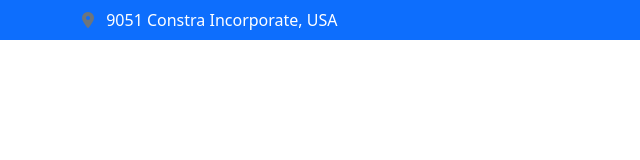
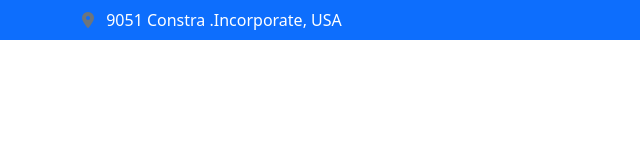
Before and after one commit to Jawad-khan8/firstresponsivewebpage, a plain HTML site: page index.html in a window 1280 px wide. Shown: the full height of the page, 0-640 px from the left. Drawn offline with nearby package versions, Linux system fonts and the light colour scheme.

Commit message:
edit dot

```diff
--- a/index.html
+++ b/index.html
@@ -23,7 +23,7 @@
                 <!-- Location -->
                 <div>
                     <i class="fa-solid fa-location-dot text-secondary me-2"></i>
-                    <span>9051 Constra Incorporate, USA</span>
+                    <span>9051 Constra .Incorporate, USA</span>
                 </div>
 
             </div>
```
